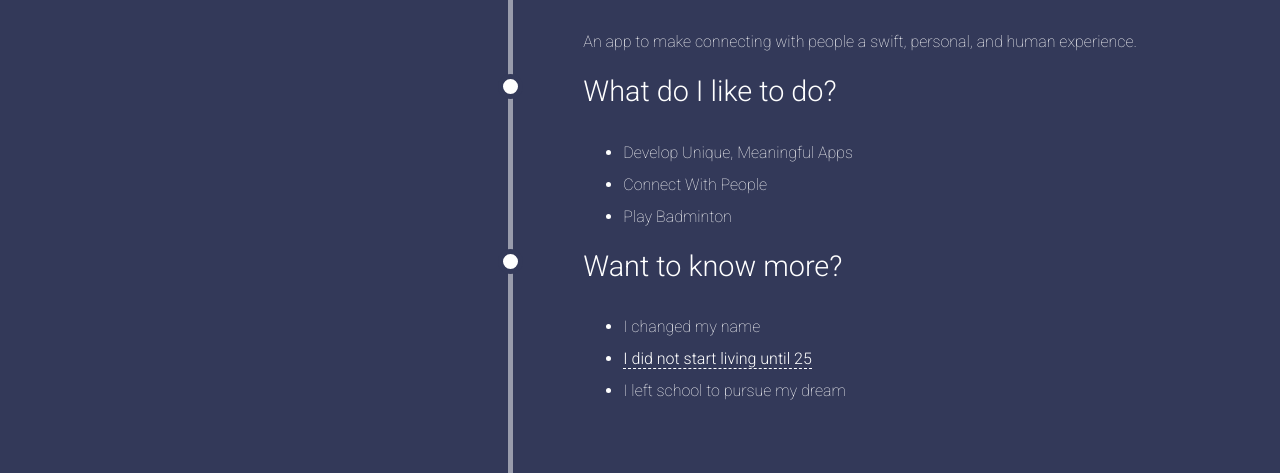
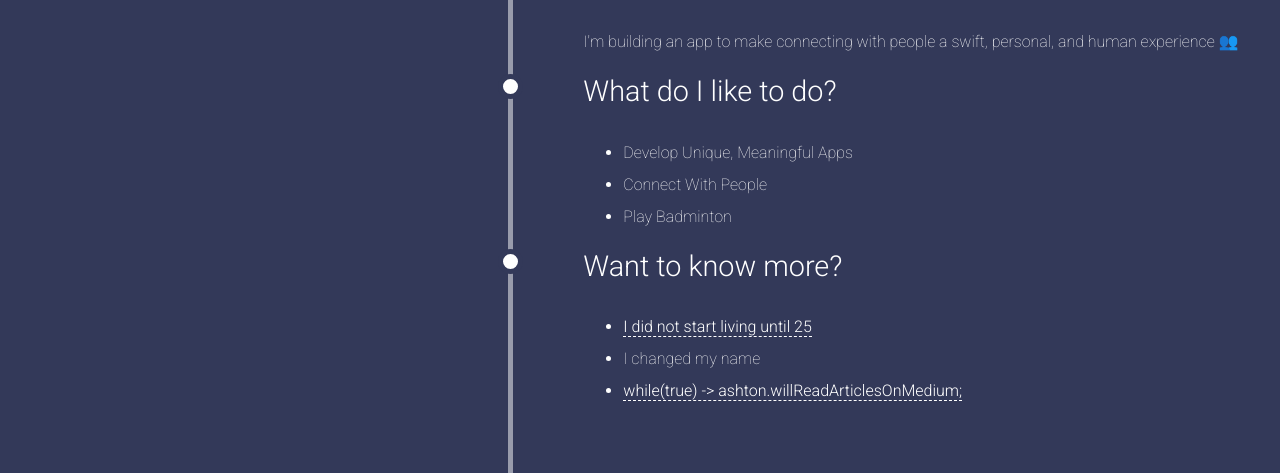
Before and after one commit to descxcrs/ash-site, a plain HTML site: page index.html in a window 1280 px wide. Shown: the part 484-957 px from the top of the page. Drawn offline with Linux system fonts and the light colour scheme.

Commit message:
Update index.html
Updated description tag.. woah so meta

Updated some links

```diff
--- a/index.html
+++ b/index.html
@@ -9,7 +9,8 @@
     <meta charset="utf-8" />
     <meta http-equiv="X-UA-Compatible" content="IE=edge" />
     <title>Ashton Jones Dev</title>
-    <meta name="description" content="👥🔗🌐 Building an app to help people connect  |
+    <meta name="description" content="Hi, I'm Ash 👋🏼
+    I'm building an app to make connecting with people a swift, personal, and human experience 👥
 
     👨‍💻 Google Certified Android Engineer |
     ✍ Writer |
@@ -95,8 +96,8 @@
         <div id="section3">
           <h3 class="sectionTitle">What am I working on?</h3>
           <p>
-            An app to make connecting with people a swift, personal, and human
-            experience.
+            I'm building an app to make connecting with people a swift, personal, and human
+            experience 👥
           </p>
         </div>
 
@@ -112,9 +113,9 @@
         <div id="section5">
           <h3 class="sectionTitle">Want to know more?</h3>
           <ul class="sectionList">
+            <li><a href="https://medium.com/the-ascent/i-did-not-start-living-until-25-2061b1bf1c20">I did not start living until 25</a></li>
             <li>I changed my name</li>
-            <li><a href="https://medium.com/the-ascent/i-did-not-start-living-until-25-2061b1bf1c20">I did not start living until 25</a></li>
-            <li>I left school to pursue my dream</li>
+            <li><a href="https://medium.com/">while(true) -> ashton.willReadArticlesOnMedium;</a></li>
           </ul>
         </div>
       </div>
```
